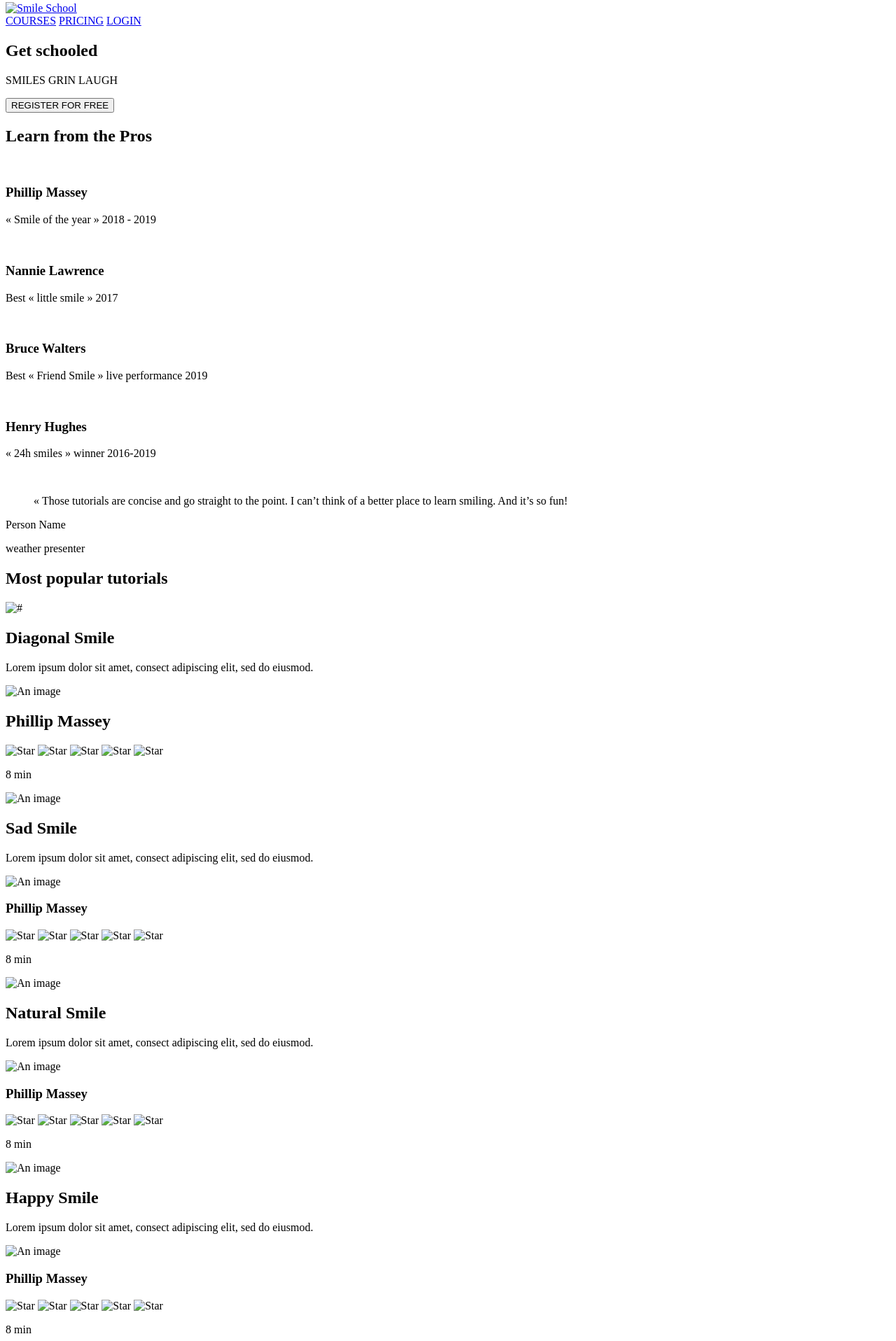
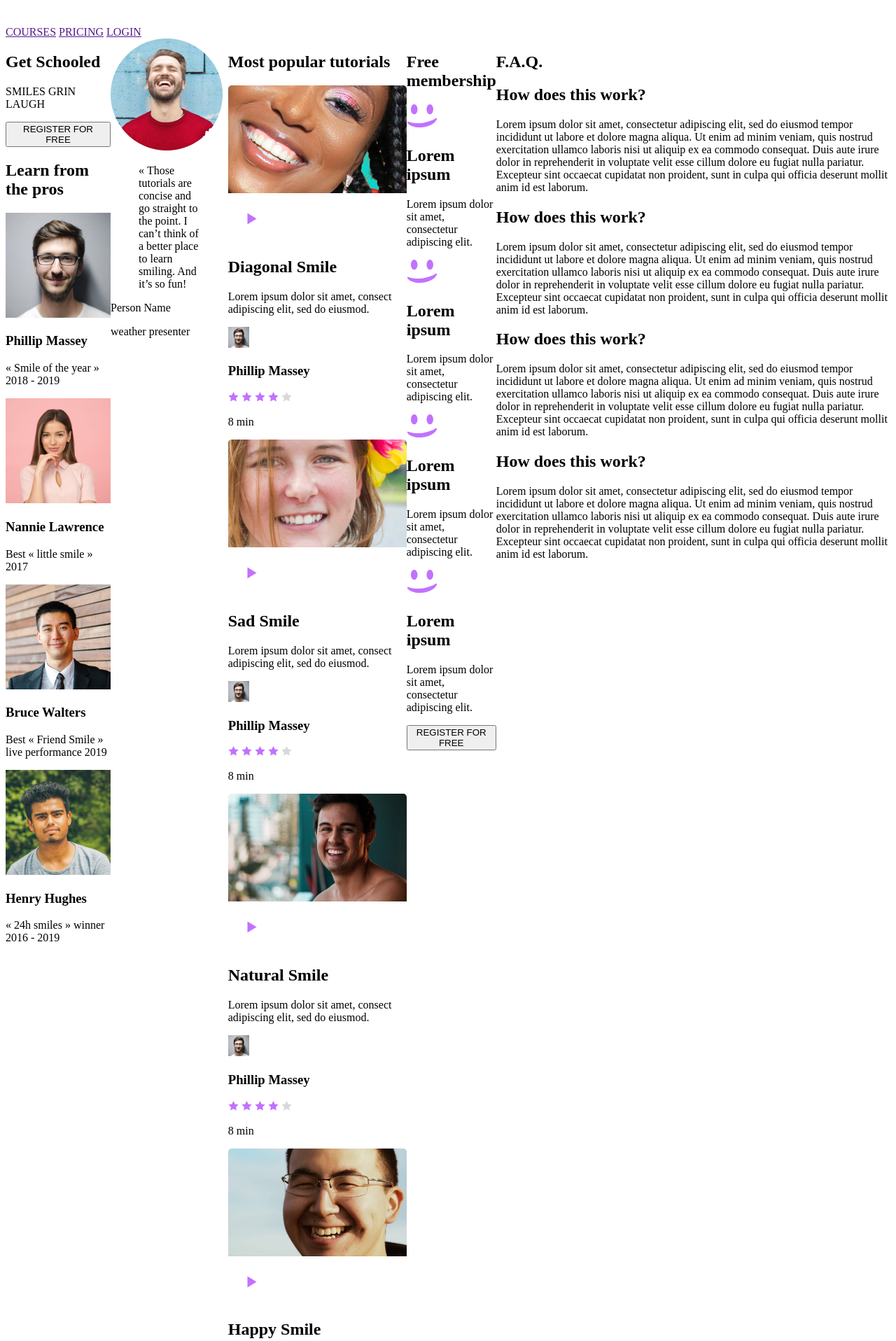
Before and after one commit to MohamedAYasin/alu-web-development, a plain HTML site: page css_advanced/index.html in a window 1280 px wide. Shown: the part 5-1921 px from the top of the page at 70% size. Drawn offline with Linux system fonts and the light colour scheme; files that its build step writes are made by us from their sources.

Commit message:
Updated index.html

```diff
--- a/css_advanced/index.html
+++ b/css_advanced/index.html
@@ -5,376 +5,296 @@
     <meta charset="UTF-8">
     <meta http-equiv="X-UA-Compatible" content="IE=edge">
     <meta name="viewport" content="width=device-width, initial-scale=1.0">
-    <title>Figma Web Design</title>
+    <link href='https://fonts.googleapis.com/css?family=Source+Sans+Pro' rel='stylesheet' type='text/css'>
+    <link rel="stylesheet" href="styles.css"> <!-- Custom link to CSS -->
+    <title>CSS Advanced Web Design</title>
 </head>
 
 <body>
-
-    <header>
-
-        <div>
-            <a href="#"><img src="figma.jpg" alt="Smile School"></a>
+    <header> <!-- The Header starts here -->
+        <div class="Web logo">
+            <a>
+                <img src="images/logo.png" alt="logo" />
+            </a>
         </div>
-
-        <div>
-            <a href="#">COURSES</a>
-            <a href="#">PRICING</a>
-            <a href="#">LOGIN</a>
+        <div class="nav-urls">
+            <a href="">COURSES</a>
+            <a href="">PRICING</a>
+            <a href="">LOGIN</a>
         </div>
-
-    </header>
-
+    </header> <!-- The Header ends here -->
     <main>
-        <section>
-
-            <div>
-
-                <h1>Get schooled</h1>
-
-                <p>
-                    SMILES
-                    GRIN
-                    LAUGH
+        <section class="header-section"> <!-- The banner starts here -->
+            <div class="schooled">
+                <h1 class="schooled-title">
+                    Get Schooled
+                </h1>
+                <p class="schooled-text">
+                    <span>SMILES</span>
+                    <span>GRIN</span>
+                    <span>LAUGH</span>
                 </p>
-
-                <button>REGISTER FOR FREE</button>
-
+                <button class="register-btn">REGISTER FOR FREE</button>
             </div>
-
-            <div>
-
-                <h2>Learn from the Pros</h2>
-
-                <div>
-
-                    <div>
-                        <img src="" alt="">
+            <div class="pros">
+                <h2 class="pros-title">
+                    <span class="secondary-color">Learn</span> from the pros
+                </h2>
+                <div class="pros-block">
+                    <div class="pros-card">
+                        <img src="images/philip.png" alt="philip">
                         <h3>Phillip Massey</h3>
                         <p>« Smile of the year » 2018 - 2019</p>
                     </div>
-
-                    <div>
-                        <img src="" alt="">
+                    <div class="pros-card">
+                        <img src="images/nannie.png" alt="nannie">
                         <h3>Nannie Lawrence</h3>
                         <p>Best « little smile » 2017</p>
                     </div>
-
-                    <div>
-                        <img src="" alt="">
+                    <div class="pros-card">
+                        <img src="images/bruce.png" alt="bruce">
                         <h3>Bruce Walters</h3>
                         <p>Best « Friend Smile » live performance 2019</p>
                     </div>
-
-                    <div>
-                        <img src="" alt="">
+                    <div class="pros-card">
+                        <img src="images/henry.png" alt="henry">
                         <h3>Henry Hughes</h3>
-                        <p>« 24h smiles » winner 2016-2019</p>
-                    </div>
-
+                        <p>« 24h smiles » winner 2016 - 2019</p>
                     </div>
                 </div>
+            </div>
+        </section> <!-- The banner ends here -->
 
-        </section>
 
-        <section>
-
+        <section class="presenter-section"> <!-- The Quote starts here -->
+            <div class="presenter-block">
+                <img src="images/avatar laugh.png" alt="avatar">
                 <div>
-                <img src="" alt="">
-
-                <div>
-
                     <blockquote>
-
                         « Those tutorials are concise and go straight to the point. I can’t think of a better
                         place to learn smiling. And it’s so fun!
-
                     </blockquote>
-
-                    <p>Person Name</p>
-                    <p>weather presenter</p>
-
+                    <p class="person-name">Person Name</p>
+                    <p class="weather">weather presenter</p>
                 </div>
             </div>
-        </section>
-
-        <section>
-
-            <h1>Most popular tutorials</h1>
-
-            <div>
-
-                <div>
-
-                    <img src="#" alt="#">
-
-                    <h2>Diagonal Smile</h2>
-
-                    <p>Lorem ipsum dolor sit amet, consect adipiscing elit, sed do eiusmod.</p>
-
-                    <div>
-
-                        <img src="#" alt="An image">
-
-                        <h2>Phillip Massey</h2>
-
-                    </div>
-
-                    <div>
-
-                        <div>
-
-                            <img src="#" alt="Star">
-                            <img src="#" alt="Star">
-                            <img src="#" alt="Star">
-                            <img src="#" alt="Star">
-                            <img src="#" alt="Star">
-
-                        </div>
-
-                        <p>8 min</p>
-
-                    </div>
+        </section> <!-- The Quote ends here -->
 
 
+        <section class="videos-section"> <!-- The Videos start here -->
+            <h1>
+                Most <span class="secondary-color">popular</span> tutorials
+            </h1>
+            <div class="videos-list">
+                <div class="video-card">
+                    <img src="images/diagonal.png" alt="">
+                    <a class="play" href="#">
+                        <img src="images/play.png" alt="">
+                    </a>
+                    <h2 class="video-title">
+                        Diagonal Smile
+                    </h2>
+                    <p class="video-desc">
+                        Lorem ipsum dolor sit amet, consect adipiscing elit, sed do eiusmod.
+                    </p>
+                    <div class="author">
+                        <img class="author-img" src="images/philip_small.png" alt="philip_sm">
+                        <h3 class="author-name">Phillip Massey</h3>
                     </div>
-
-                <div>
-
-                    <img src="#" alt="An image">
-
-                    <h2>Sad Smile</h2>
-
-                    <p>Lorem ipsum dolor sit amet, consect adipiscing elit, sed do eiusmod.</p>
-
-                    <div>
-
-                        <img src="#" alt="An image">
-
-                        <h3>Phillip Massey</h3>
-
+                    <div class="rating-duration">
+                        <div class="rating">
+                            <img src="svgs/Star_1.svg" alt="Star_1">
+                            <img src="svgs/Star_1.svg" alt="Star_1">
+                            <img src="svgs/Star_1.svg" alt="Star_1">
+                            <img src="svgs/Star_1.svg" alt="Star_1">
+                            <img src="svgs/Star_5.svg" alt="Star_5">
                         </div>
-
-                    <div>
-
-                        <div>
-
-                            <img src="#" alt="Star">
-                            <img src="#" alt="Star">
-                            <img src="#" alt="Star">
-                            <img src="#" alt="Star">
-                            <img src="#" alt="Star">
-
+                        <p class="duration">8 min</p>
                     </div>
-
-                        <p>8 min</p>
-
                 </div>
+                <div class="video-card">
+                    <img src="images/sad.png" alt="">
+                    <a class="play" href="#">
+                        <img src="images/play.png" alt="">
+                    </a>
+                    <h2 class="video-title">
+                        Sad Smile
+                    </h2>
+                    <p class="video-desc">
+                        Lorem ipsum dolor sit amet, consect adipiscing elit, sed do eiusmod.
+                    </p>
+                    <div class="author">
+                        <img class="author-img" src="images/philip_small.png" alt="philip_sm">
+                        <h3 class="author-name">Phillip Massey</h3>
+                    </div>
+                    <div class="rating-duration">
+                        <div class="rating">
+                            <img src="svgs/Star_1.svg" alt="Star_1">
+                            <img src="svgs/Star_1.svg" alt="Star_1">
+                            <img src="svgs/Star_1.svg" alt="Star_1">
+                            <img src="svgs/Star_1.svg" alt="Star_1">
+                            <img src="svgs/Star_5.svg" alt="Star_5">
+                        </div>
+                        <p class="duration">8 min</p>
+                    </div>
+                </div>
+                <div class="video-card">
+                    <img src="images/natural.png" alt="">
+                    <a class="play" href="#">
+                        <img src="images/play.png" alt="">
+                    </a>
+                    <h2 class="video-title">
+                        Natural Smile
+                    </h2>
+                    <p class="video-desc">
+                        Lorem ipsum dolor sit amet, consect adipiscing elit, sed do eiusmod.
+                    </p>
+                    <div class="author">
+                        <img class="author-img" src="images/philip_small.png" alt="philip_sm">
+                        <h3 class="author-name">Phillip Massey</h3>
+                    </div>
+                    <div class="rating-duration">
+                        <div class="rating">
+                            <img src="svgs/Star_1.svg" alt="Star_1">
+                            <img src="svgs/Star_1.svg" alt="Star_1">
+                            <img src="svgs/Star_1.svg" alt="Star_1">
+                            <img src="svgs/Star_1.svg" alt="Star_1">
+                            <img src="svgs/Star_5.svg" alt="Star_5">
+                        </div>
+                        <p class="duration">8 min</p>
+                    </div>
+                </div>
+                <div class="video-card">
+                    <img src="images/happy.png" alt="">
+                    <a class="play" href="#">
+                        <img src="images/play.png" alt="">
+                    </a>
+                    <h2 class="video-title">
+                        Happy Smile
+                    </h2>
+                    <p class="video-desc">
+                        Lorem ipsum dolor sit amet, consect adipiscing elit, sed do eiusmod.
+                    </p>
+                    <div class="author">
+                        <img class="author-img" src="images/philip_small.png" alt="philip_sm">
+                        <h3 class="author-name">Phillip Massey</h3>
+                    </div>
+                    <div class="rating-duration">
+                        <div class="rating">
+                            <img src="svgs/Star_1.svg" alt="Star_1">
+                            <img src="svgs/Star_1.svg" alt="Star_1">
+                            <img src="svgs/Star_1.svg" alt="Star_1">
+                            <img src="svgs/Star_1.svg" alt="Star_1">
+                            <img src="svgs/Star_5.svg" alt="Star_5">
+                        </div>
+                        <p class="duration">8 min</p>
+                    </div>
+                </div>
+            </div>
+        </section> <!-- The Videos end here -->
 
 
+        <section class="membership-section"> <!-- The Membership starts here -->
+            <h1>
+                <span class="secondary-color">Free</span> membership
+            </h1>
+            <div class="memberships">
+                <div class="membership-card">
+                    <img src="svgs/smile.svg" alt="smile">
+                    <h2>Lorem ipsum</h2>
+                    <p>
+                        Lorem ipsum dolor sit amet, consectetur adipiscing elit.
+                    </p>
                 </div>
-
-                <div>
-
-                    <img src="#" alt="An image">
-
-                    <h2>Natural Smile</h2>
-
-                    <p>Lorem ipsum dolor sit amet, consect adipiscing elit, sed do eiusmod.</p>
-
-                    <div>
-
-                        <img src="#" alt="An image">
-
-                        <h3>Phillip Massey</h3>
-
+                <div class="membership-card">
+                    <img src="svgs/smile.svg" alt="smile">
+                    <h2>Lorem ipsum</h2>
+                    <p>
+                        Lorem ipsum dolor sit amet, consectetur adipiscing elit.
+                    </p>
                 </div>
-
-                    <div>
-
-                        <div>
-
-                            <img src="#" alt="Star">
-                            <img src="#" alt="Star">
-                            <img src="#" alt="Star">
-                            <img src="#" alt="Star">
-                            <img src="#" alt="Star">
-
+                <div class="membership-card">
+                    <img src="svgs/smile.svg" alt="smile">
+                    <h2>Lorem ipsum</h2>
+                    <p>
+                        Lorem ipsum dolor sit amet, consectetur adipiscing elit.
+                    </p>
                 </div>
-
-                        <p>8 min</p>
-
+                <div class="membership-card">
+                    <img src="svgs/smile.svg" alt="smile">
+                    <h2>Lorem ipsum</h2>
+                    <p>
+                        Lorem ipsum dolor sit amet, consectetur adipiscing elit.
+                    </p>
                 </div>
-
-
             </div>
-
-                <div>
-
-                    <img src="#" alt="An image">
-
-                    <h2>Happy Smile</h2>
-
-                    <p>Lorem ipsum dolor sit amet, consect adipiscing elit, sed do eiusmod.</p>
-
-                    <div>
-
-                        <img src="#" alt="An image">
-
-                        <h3>Phillip Massey</h3>
-
-                    </div>
-
-                    <div>
-
-                        <div>
-
-                            <img src="#" alt="Star">
-                            <img src="#" alt="Star">
-                            <img src="#" alt="Star">
-                            <img src="#" alt="Star">
-                            <img src="#" alt="Star">
-
-                        </div>
-
-                        <p>8 min</p>
-
-                    </div>
-
-
-                </div>
-
-            </div>
+            <button class="register-btn">REGISTER FOR FREE</button>
         </section>
-
-
-        <section>
-
-            <h1>Free Membership</h1>
-
-            <div>
-
-                <div>
-
-                    <img src="#" alt="An image">
-
-                    <h2>Lorem ipsum</h2>
-
-                    <p>Lorem ipsum dolor sit amet, consect adipiscing elit, sed do eiusmod.</p>
-
-                </div>
-
-                <div>
-
-                    <img src="#" alt="An image">
-
-                    <h2>Lorem ipsum</h2>
-
-                    <p>Lorem ipsum dolor sit amet, consect adipiscing elit, sed do eiusmod.</p>
-
-                </div>
-
-                <div>
-
-                    <img src="#" alt="An image">
-
-                    <h2>Lorem ipsum</h2>
-
-                    <p>Lorem ipsum dolor sit amet, consect adipiscing elit, sed do eiusmod.</p>
-
-                </div>
-
-                <div>
-
-                    <img src="#" alt="An image">
-
-                    <h2>Lorem ipsum</h2>
-
-                    <p>Lorem ipsum dolor sit amet, consect adipiscing elit, sed do eiusmod.</p>
-
-                </div>
-
-            </div>
-
-            <button>REGISTER FOR FREE</button>
-
-        </section>
-
-        <section>
-
+        <section class="faq-section">
             <h1>F.A.Q.</h1>
-
-            <div>
-                <div>
-                    <div>
+            <div class="faq-list">
+                <div class="faq-item">
                     <h2>How does this work?</h2>
                     <p>
                         Lorem ipsum dolor sit amet, consectetur adipiscing elit, sed do eiusmod tempor incididunt ut
                         labore et dolore magna aliqua. Ut enim ad minim veniam, quis nostrud exercitation ullamco
                         laboris nisi ut aliquip ex ea commodo consequat. Duis aute irure dolor in reprehenderit in
-                            voluptate velit esse cillum dolore eu fugiat nulla pariatur. Excepteur sint occaecat
-                            cupidatat
+                        voluptate velit esse cillum dolore eu fugiat nulla pariatur. Excepteur sint occaecat cupidatat
                         non proident, sunt in culpa qui officia deserunt mollit anim id est laborum.
                     </p>
                 </div>
-                    <div>
+                <div class="faq-item">
                     <h2>How does this work?</h2>
                     <p>
                         Lorem ipsum dolor sit amet, consectetur adipiscing elit, sed do eiusmod tempor incididunt ut
                         labore et dolore magna aliqua. Ut enim ad minim veniam, quis nostrud exercitation ullamco
                         laboris nisi ut aliquip ex ea commodo consequat. Duis aute irure dolor in reprehenderit in
-                            voluptate velit esse cillum dolore eu fugiat nulla pariatur. Excepteur sint occaecat
-                            cupidatat
+                        voluptate velit esse cillum dolore eu fugiat nulla pariatur. Excepteur sint occaecat cupidatat
                         non proident, sunt in culpa qui officia deserunt mollit anim id est laborum.
                     </p>
                 </div>
             </div>
-                <div>
-                    <div>
+            <div class="faq-list">
+                <div class="faq-item">
                     <h2>How does this work?</h2>
                     <p>
                         Lorem ipsum dolor sit amet, consectetur adipiscing elit, sed do eiusmod tempor incididunt ut
                         labore et dolore magna aliqua. Ut enim ad minim veniam, quis nostrud exercitation ullamco
                         laboris nisi ut aliquip ex ea commodo consequat. Duis aute irure dolor in reprehenderit in
-                            voluptate velit esse cillum dolore eu fugiat nulla pariatur. Excepteur sint occaecat
-                            cupidatat
+                        voluptate velit esse cillum dolore eu fugiat nulla pariatur. Excepteur sint occaecat cupidatat
                         non proident, sunt in culpa qui officia deserunt mollit anim id est laborum.
                     </p>
                 </div>
-                    <div>
+                <div class="faq-item">
                     <h2>How does this work?</h2>
                     <p>
                         Lorem ipsum dolor sit amet, consectetur adipiscing elit, sed do eiusmod tempor incididunt ut
                         labore et dolore magna aliqua. Ut enim ad minim veniam, quis nostrud exercitation ullamco
                         laboris nisi ut aliquip ex ea commodo consequat. Duis aute irure dolor in reprehenderit in
-                            voluptate velit esse cillum dolore eu fugiat nulla pariatur. Excepteur sint occaecat
-                            cupidatat
+                        voluptate velit esse cillum dolore eu fugiat nulla pariatur. Excepteur sint occaecat cupidatat
                         non proident, sunt in culpa qui officia deserunt mollit anim id est laborum.
                     </p>
                 </div>
             </div>
-            </div>
-        </section>
-
+        </section> <!-- The Membership ends here -->
     </main>
 
-    <footer>
 
+    <footer> <!-- The Footer starts here -->
+        <div class="ft-container">
+            <div class="nav-ft">
+                <img src="images/logo.png" alt="">
                 <div>
-            <div>
-
-                <img src="#" alt="Smile School Logo">
-
-                <div>
-                    <a href="#"><img src="#" alt="Facebook"></a>
-                    <a href="#"><img src="#" alt="Twitter"></a>
-                    <a href="#"><img src="#" alt="Instagram"></a>
+                    <a href=""><img src="svgs/facebook.svg" alt=""></a>
+                    <a href=""><img src="svgs/twitter.svg" alt=""></a>
+                    <a href=""><img src="svgs/C-Shape.svg" alt=""></a>
                 </div>
             </div>
-
-            <p>©smileschool2020</p>
-
+            <p>©smileschool 2020</p>
         </div>
-    </footer>
+    </footer> <!-- The Footer ends here -->
 </body>
 
+<!-- This website was designed by: Mohamed Ahmed Yasin. -->
+
 </html>
```
Lines whose indentation alone changed are shown as unchanged.
